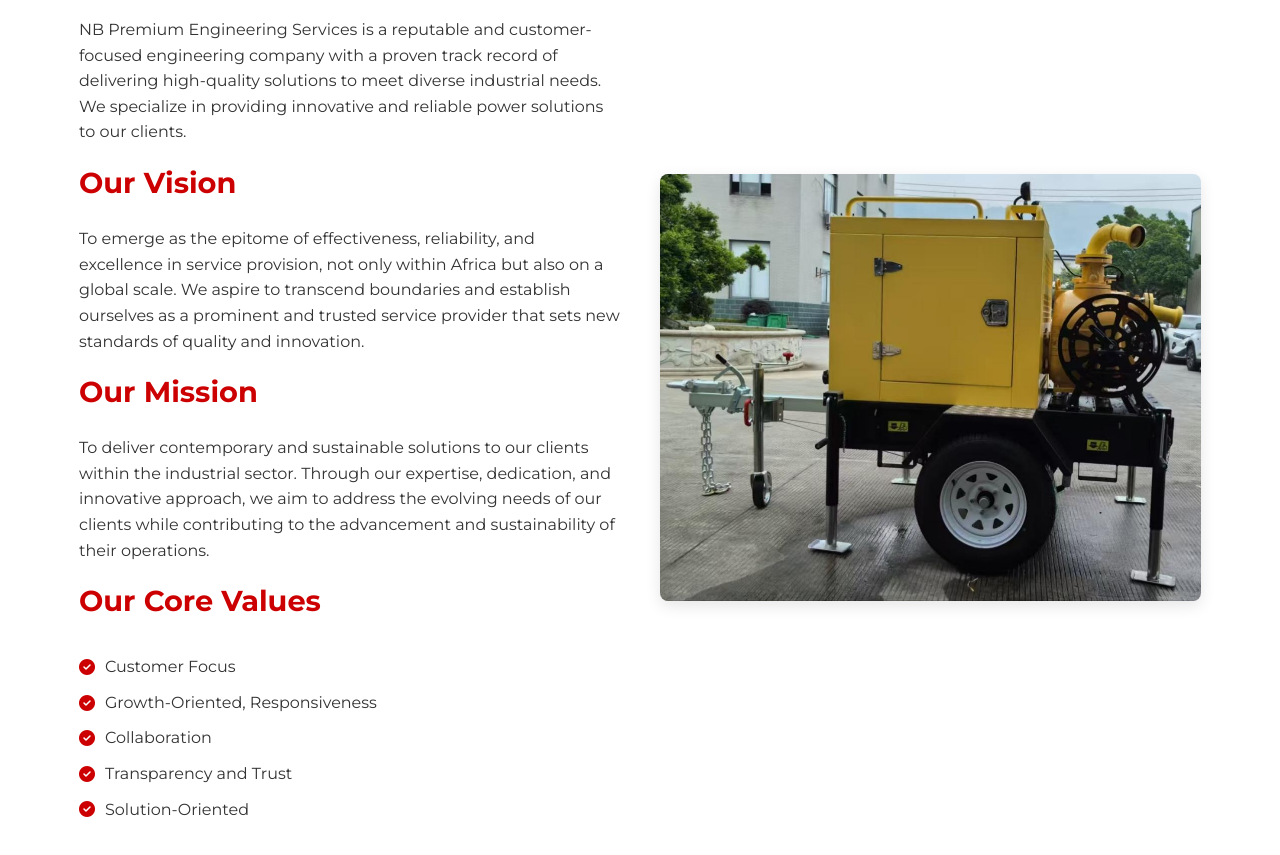
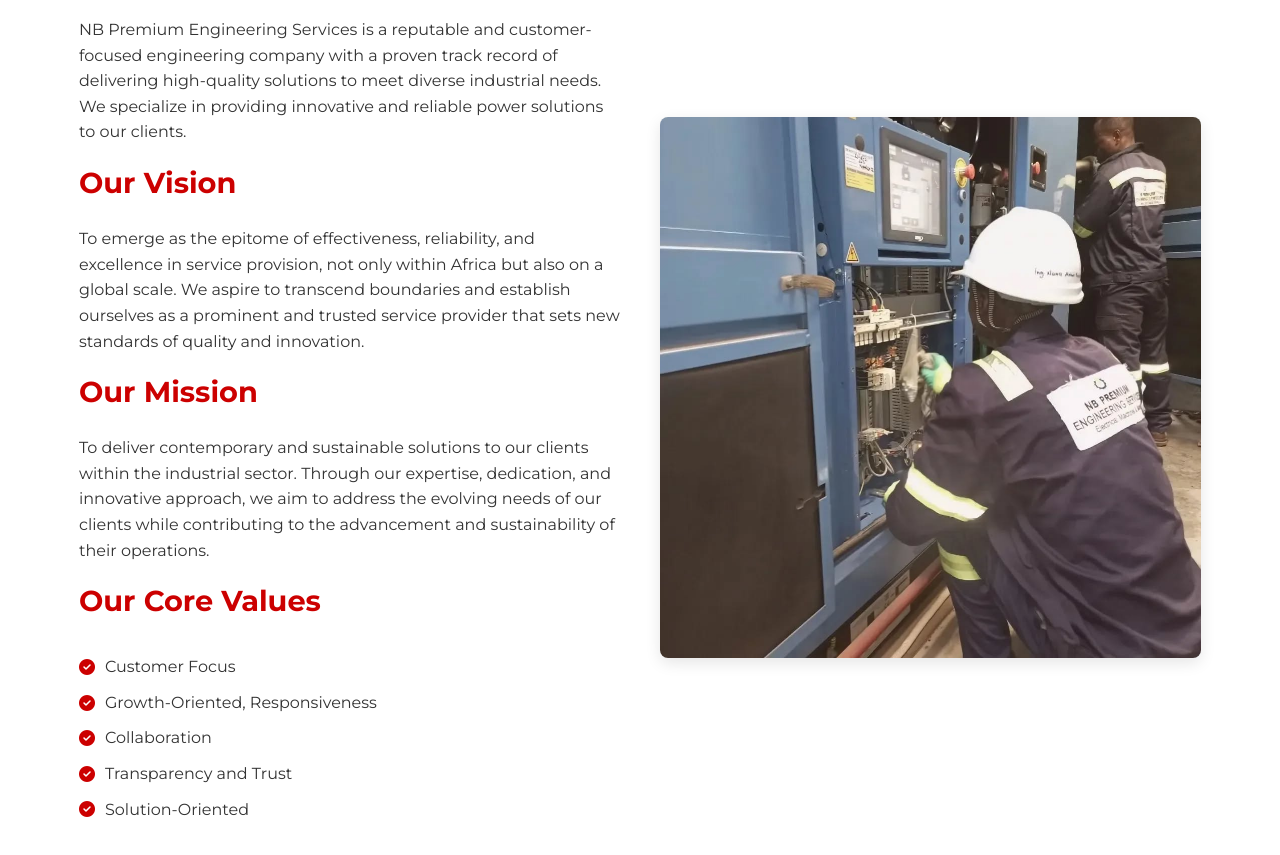
Before and after one commit to teckG/nanabpes, a plain HTML site: page index.html in a window 1280 px wide. Shown: the part 850-1705 px from the top of the page. Drawn offline with Linux system fonts and the light colour scheme.

Commit message:
feat: Update about section image to `staff-servicing.jpg`.

```diff
--- a/index.html
+++ b/index.html
@@ -1256,7 +1256,7 @@
                     </ul>
                 </div>
                 <div class="about-image">
-                    <img src="assets/images/gen-set-on-a-wheel-sideview.jpeg"
+                    <img src="assets/images/staff-servicing.jpg"
                         alt="NB Premium engineering team at work on a customized power solution" loading="lazy"
                         width="600" height="400">
                 </div>
```
Also changed, not shown: assets/images/staff-servicing.jpg (added).
